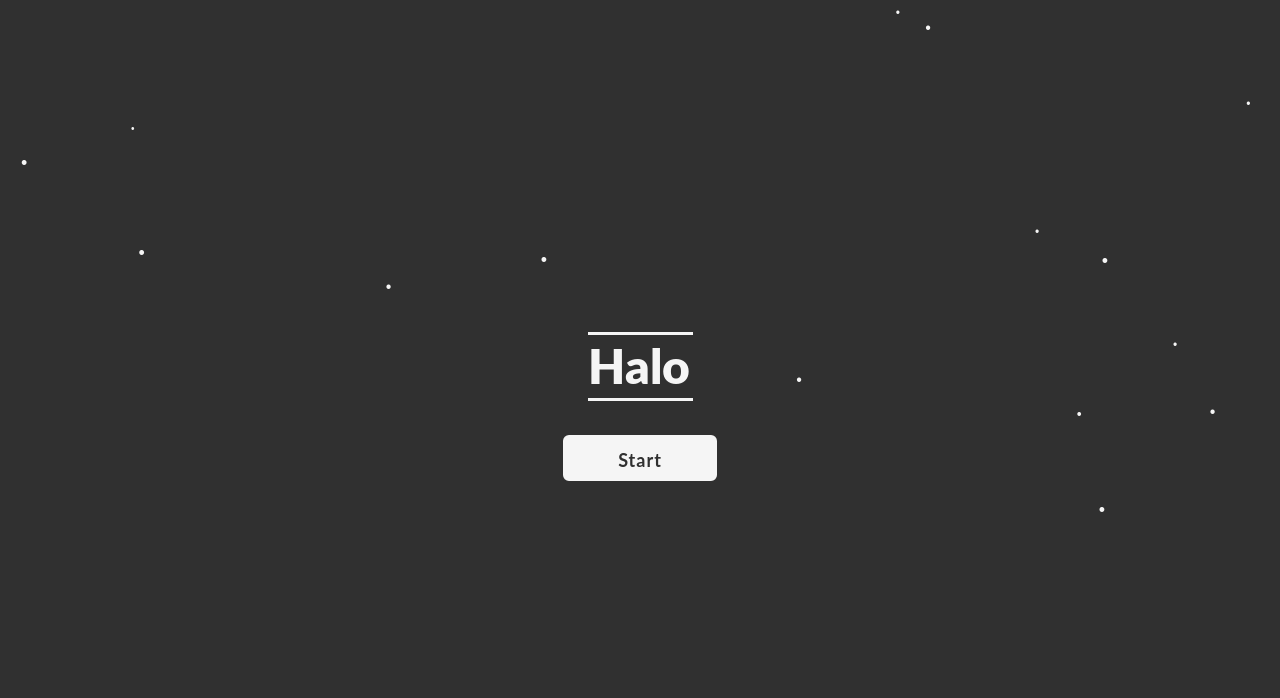
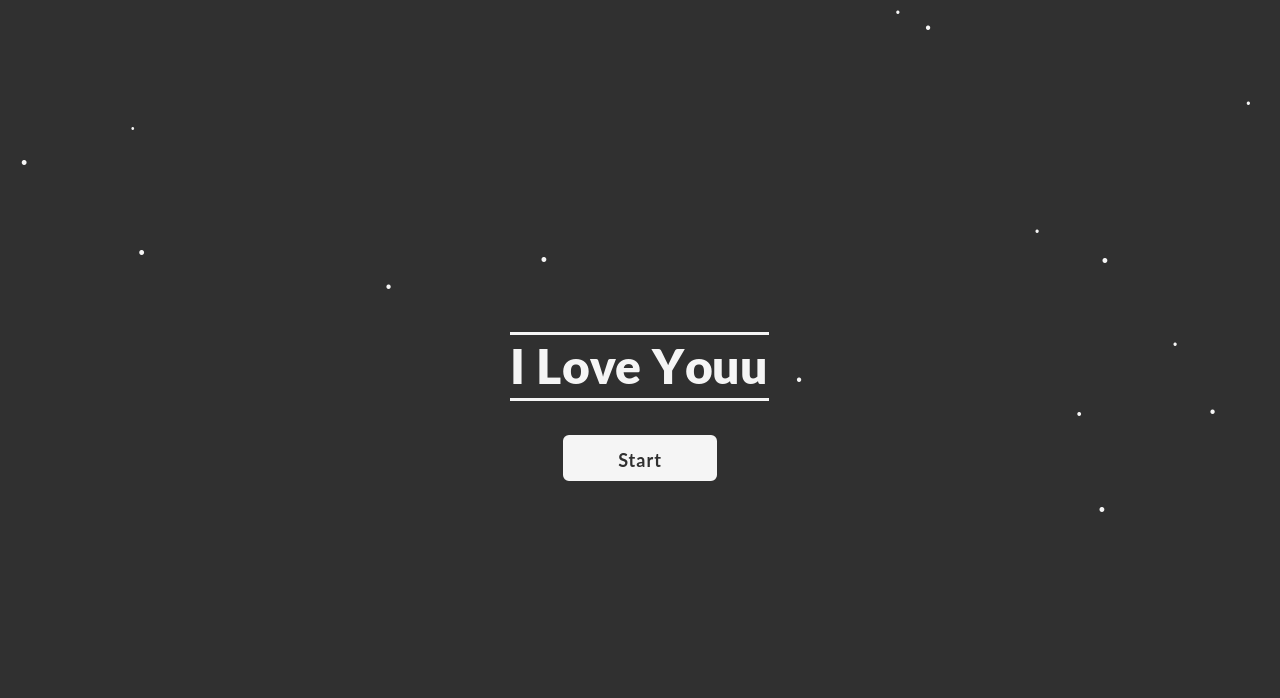
Before and after one commit to Tiaraacantik/ily, a plain HTML site: page index.html in a window 1280 px wide. Shown: the top 698 px of the page. Drawn offline with nearby package versions, Linux system fonts and the light colour scheme.

Commit message:
Update index.html

```diff
--- a/index.html
+++ b/index.html
@@ -24,7 +24,7 @@
 				<h1 class="ml1">
 					<span class="text-wrapper">
 						<span class="line line1"></span>
-						<span class="letters">Halo</span>
+						<span class="letters">I Love Youu</span>
 						<span class="line line2"></span>
 					</span>
 				</h1>
```
